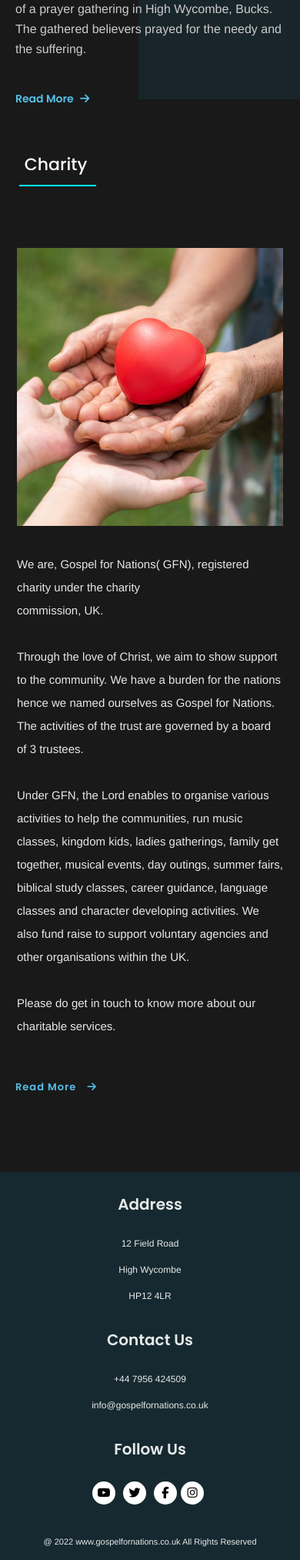
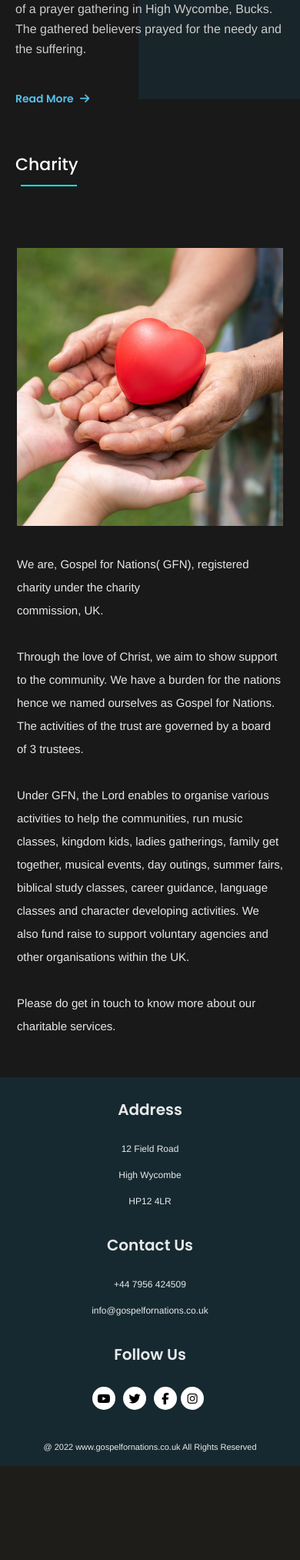
Before and after one commit to vishnuprasad404/gospelfornation, a Django app: page / in a window 390 px wide. Shown: the part 2045-4071 px from the top of the page at 77% size. After the commit the page ends 3949 px from the top, so only its background shows below. Run offline with Django 4.2, Linux system fonts and the light colour scheme; some libraries are stand-ins or nearby versions.

Commit message:
charity heading modified

```diff
--- a/church/static/css/charity.css
+++ b/church/static/css/charity.css
@@ -152,6 +152,6 @@
       }
       .charity-container {
         margin-top: 30px;
-        margin-bottom: 30px;
+        margin-bottom: 25px;
     }
   }
--- a/home/templates/home.html
+++ b/home/templates/home.html
@@ -177,9 +177,6 @@
         </section>
 
       </div>
-      <a href="/charity">
-        <button class="sacrament-btn">Read More <i class="fas fa-arrow-right"></i></button>
-      </a>
     </div>
     <!-- sacrament end -->
     <section class="footer">
--- a/static/css/landingpage.css
+++ b/static/css/landingpage.css
@@ -713,13 +713,11 @@
     font-size: 22px;
     margin-left: 20px;
   }
-
   .sacraments-underline {
-    width: 100px;
+    width: 90%;
     margin-bottom: 20px;
-    margin-top: 10px;
-  }
-
+    margin-top: -2px;
+}
   .sacraments-content-left,
   .sacraments-content-right {
     margin: 0;
@@ -771,6 +769,7 @@
     height: 367px;
     top: 50px;
   }
+
 }
 
 @media (max-width: 400px) {
```
Also changed, not shown: church/static/css/landingpage.css (+4 -5 lines).
